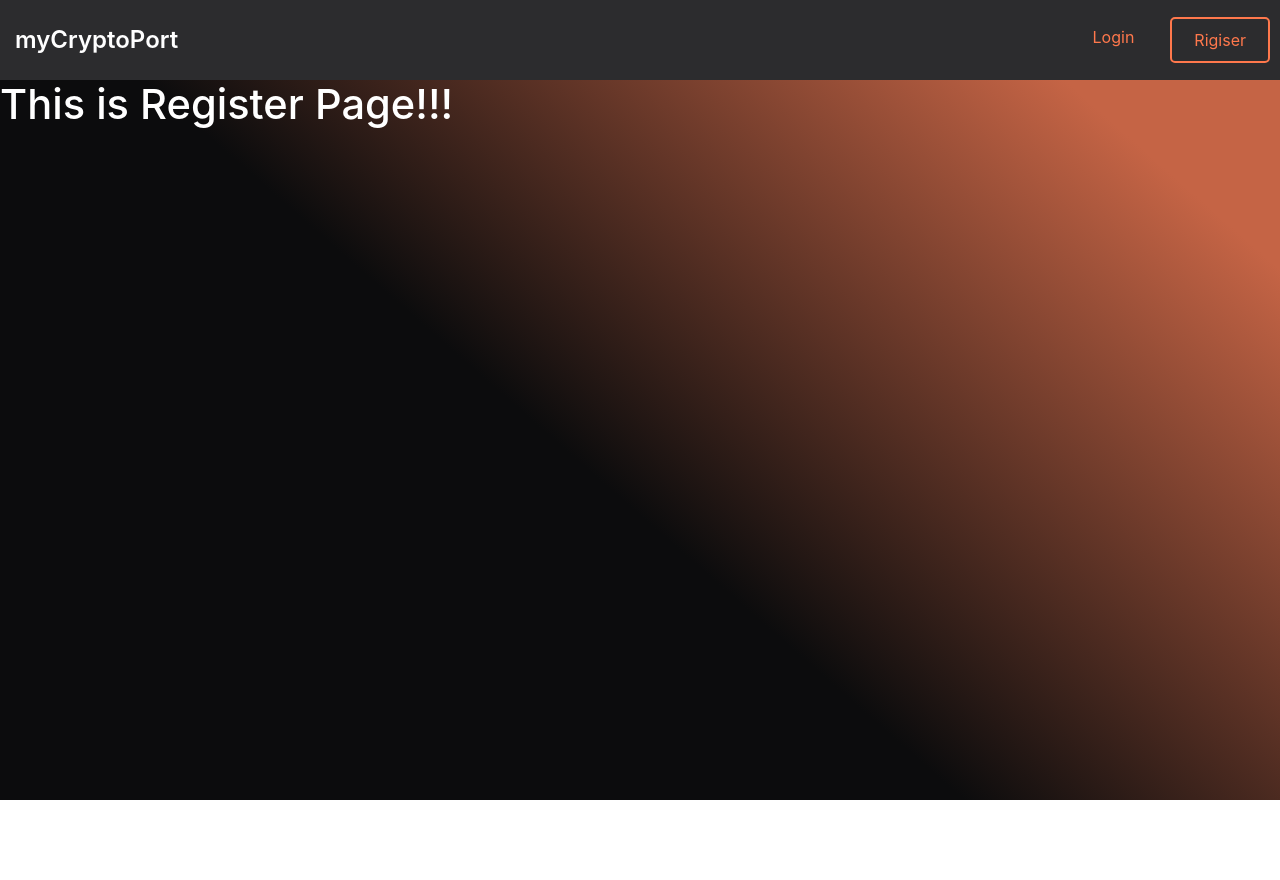
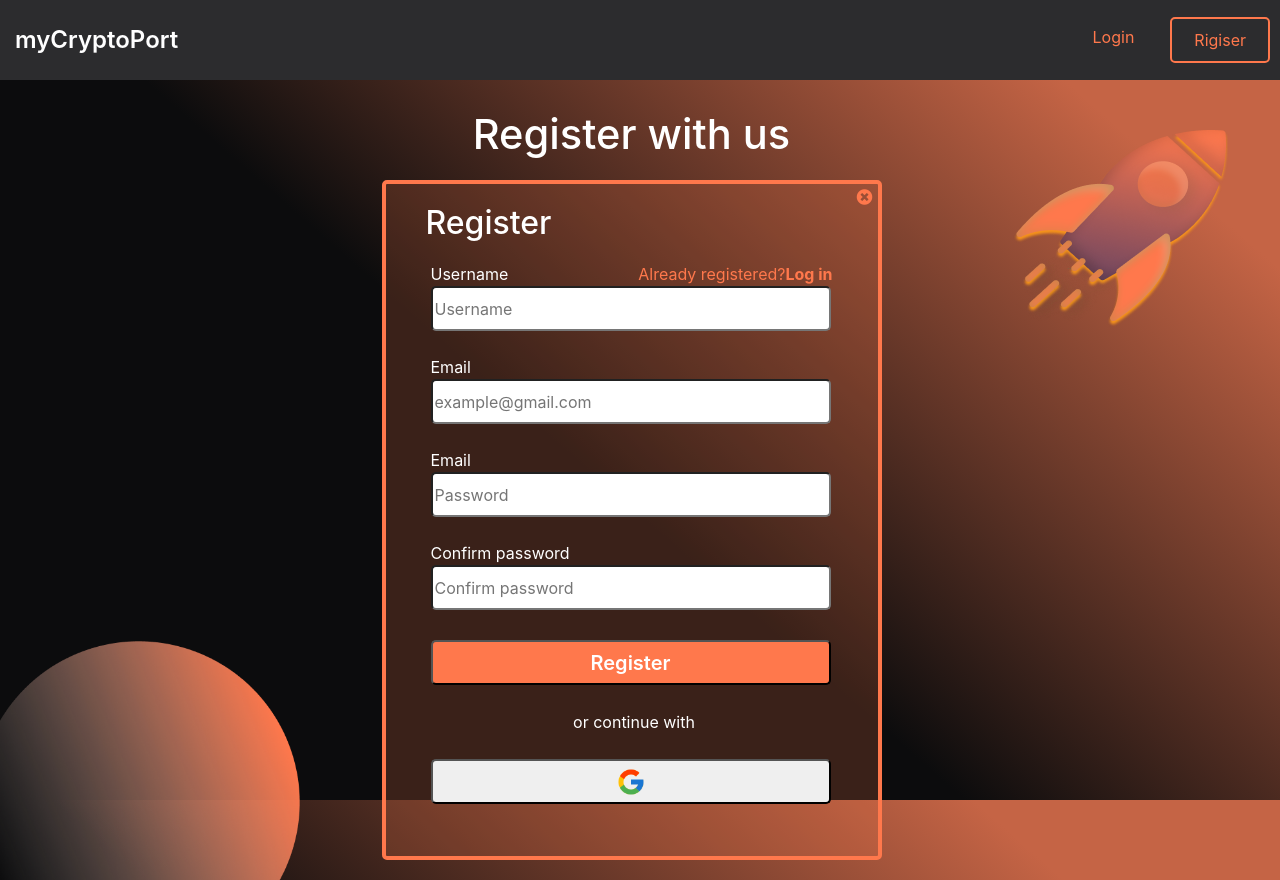
Before and after one commit to Natthabamm/myCryptoPortfolio-web, a React (Create React App) app: page /register in a window 1280 px wide. Before the commit the page ends 800 px from the top, so only its background shows below. Built offline with nearby package versions, Linux system fonts and the light colour scheme.

Commit message:
add register form

```diff
--- a/src/components/layouts/LoginForm.js
+++ b/src/components/layouts/LoginForm.js
@@ -27,7 +27,7 @@ const LoginFrom = () => {
                 type='email'
                 id='email'
                 name='email'
-                value='example@gmail.com'
+                placeholder='example@gmail.com'
               />
               <br />
               <br />
@@ -37,7 +37,7 @@ const LoginFrom = () => {
                 type='password'
                 id='password'
                 name='password'
-                value='Password'
+                placeholder='Password'
               />
               <br />
               <a href='/' className='forgot-pass'>
--- /dev/null
+++ b/src/components/layouts/RegisterForm.js
@@ -0,0 +1,88 @@
+import React from "react";
+import rocket from '../../pics/Rocket.png';
+import ellipse from '../../pics/Ellipse.png';
+import googleIcon from '../../pics/googleIcon.png';
+import '../../styles/login/RegisterForm.css';
+
+const RegisterForm = () => {
+  return (
+    <>
+      <>
+        <div className='main-reg'>
+          <div className='left-content-reg'>
+            <img  src={ellipse} alt='' width={300} />
+          </div>
+          <div className='login-form-reg'>
+            <h1>Register with us</h1>
+            <div className='div-form-reg'>
+              <div className='header-form-reg'>
+                <h2>Register</h2>
+                <div>
+                  <i className='fas fa-times-circle' id="i-reg"></i>
+                </div>
+              </div>
+              <form>
+                <label for='username'>Username</label>
+                <label className="already-reg">Already registered?
+                    <strong>
+                        <a className="a-reg" href="/login">Log in</a>
+                    </strong>
+                </label>
+                <br />
+                <input
+                  type='text'
+                  id='username'
+                  name='username'
+                  placeholder='Username'
+                />
+                <br />
+                <br />
+                <label for='email'>Email</label>
+                <br />
+                <input
+                  type='email'
+                  id='email-register'
+                  name='email'
+                  placeholder='example@gmail.com'
+                />
+                <br />
+                <br />
+                <label for='email'>Email</label>
+                <br />
+                <input
+                  type='password'
+                  id='password-register'
+                  name='password'
+                  placeholder='Password'
+                />
+                <br />
+                <br />
+                <label for='confirmpassword'>Confirm password</label>
+                <br />
+                <input
+                  type='email'
+                  id='confirm-email-register'
+                  name='confirmPassword'
+                  placeholder='Confirm password'
+                />
+                <br />
+                <input type='submit' value='Register' className='register-btn' />
+                <p>or continue with</p>
+                <button className='google-btn'>
+                  <a href='/google'>
+                    <img src={googleIcon} alt='' width={30} />
+                  </a>
+                </button>
+              </form>
+            </div>
+          </div>
+          <div className='right-content-reg'>
+            <img src={rocket} alt='' />
+          </div>
+        </div>
+      </>
+    </>
+  );
+};
+
+export default RegisterForm;
--- a/src/pages/Register.js
+++ b/src/pages/Register.js
@@ -1,12 +1,12 @@
 import React from 'react';
 import PublicNavbar from "../components/layouts/PublicNavbar";
+import RegisterForm from '../components/layouts/RegisterForm';
 
 const Register = () => {
   return (
     <>
       <PublicNavbar />
-
-      <h1>This is Register Page!!!</h1>
+      <RegisterForm />
     </>
   );
 };
--- /dev/null
+++ b/src/styles/login/RegisterForm.css
@@ -0,0 +1,62 @@
+.main-reg {
+  display: flex;
+  justify-content: space-between;
+  height: 100vh;
+}
+
+.left-content-reg {
+  display: flex;
+  align-items: flex-end;
+  margin-top: 100px;
+}
+
+.login-form-reg {
+  display: flex;
+  justify-content: center;
+  flex-flow: column;
+  align-items: center;
+  margin-top: 10px;
+}
+
+.header-form-reg {
+  display: flex;
+  justify-content: space-between;
+}
+
+#i-reg {
+  color: #ff784c;
+  margin: 5px 5px 0 0;
+}
+.div-form-reg {
+  width: 500px;
+  height: 680px;
+  background-color: #ff794c30;
+  border: 4px solid #ff784c;
+  border-radius: 5px;
+}
+.register-btn {
+  margin-top: 30px;
+  background-color: #ff784c;
+  color: white;
+  font-size: 20px;
+  font-weight: 600;
+}
+
+.already-reg {
+  margin-left: 130px;
+  color: #ff784c;
+}
+
+.a-reg {
+  text-decoration-line: none;
+  color: #ff784c;
+}
+
+.a-reg:hover {
+  text-decoration-line: none;
+  color: #e8a189;
+}
+
+.right-content-reg {
+  margin: 50px;
+}
```
